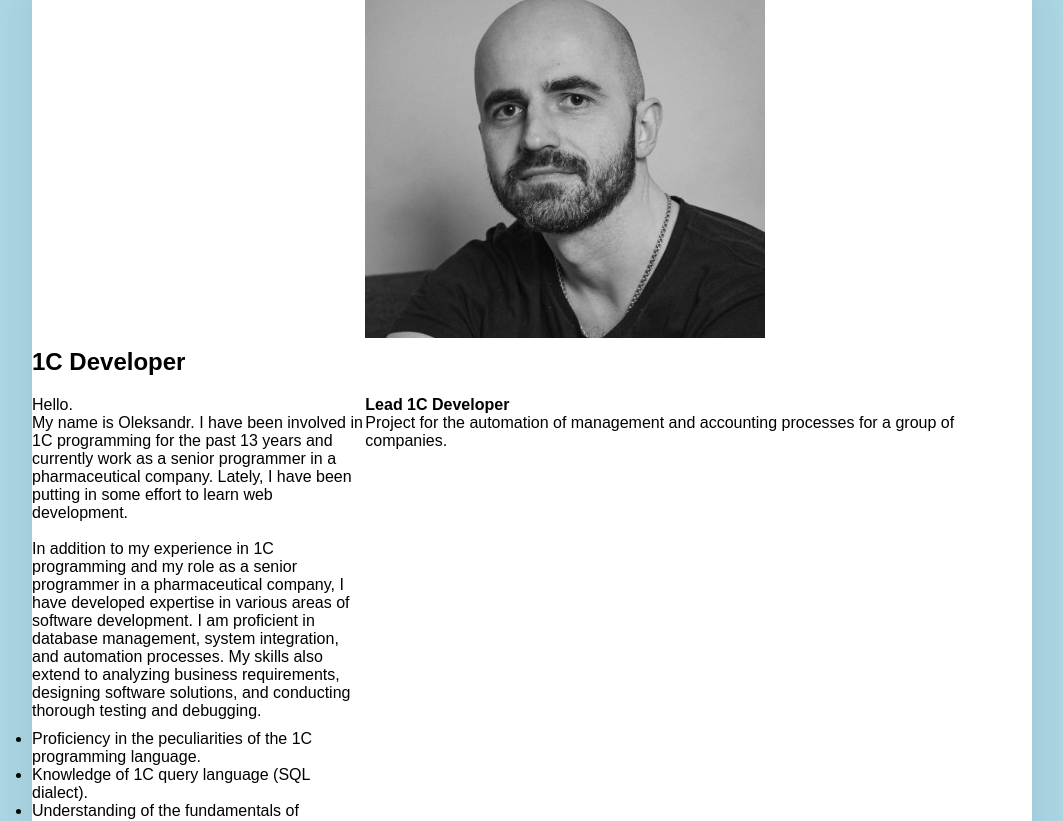
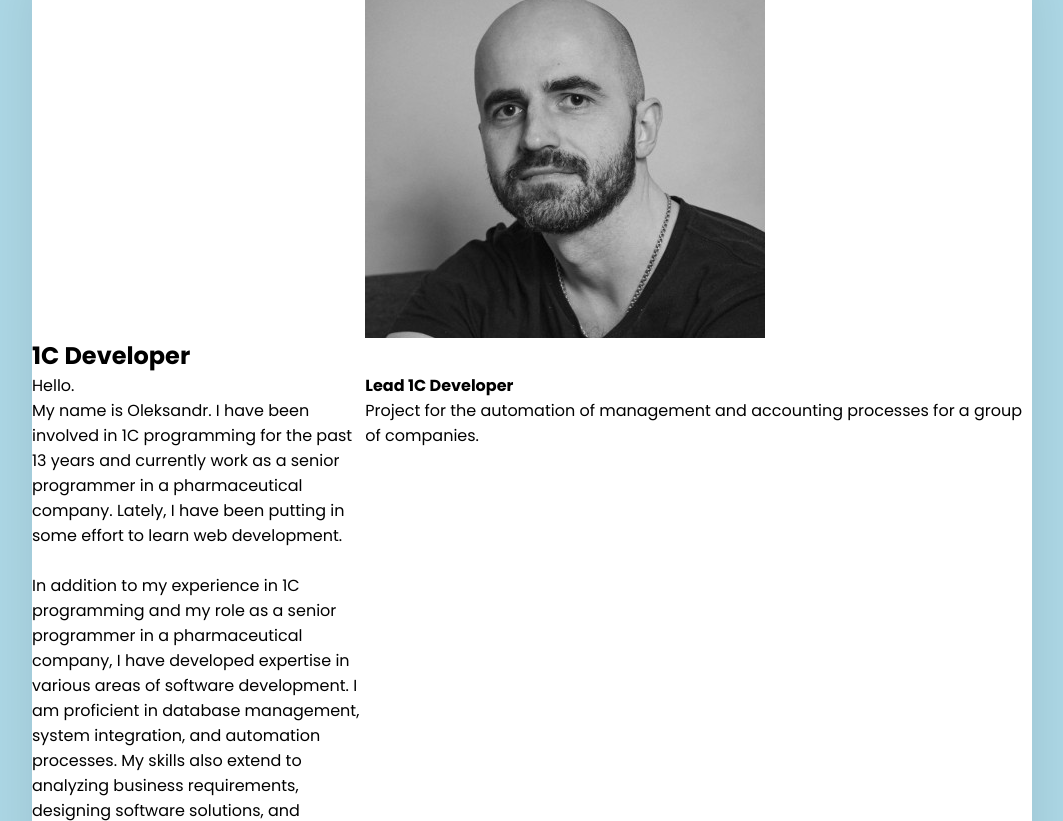
Before and after one commit to alex-tuz/homepage, a plain HTML site: page index.html in a window 1280 px wide. Shown: the part 112-933 px from the top of the page, without its empty margins (108-1171 px from the left). Drawn offline with Linux system fonts and the light colour scheme.

Commit message:
+ Use the main font

```diff
--- a/index.html
+++ b/index.html
@@ -4,6 +4,7 @@
     <meta charset="UTF-8" />
     <meta name="viewport" content="width=device-width, initial-scale=1" />
     <title>Resume</title>
+    <link rel="stylesheet" href="https://fonts.googleapis.com/css2?family=Poppins:ital,wght@0,400;0,700;1,400;1,700&display=swap">
     <link rel="stylesheet" href="styles.css" />
   </head>
   <body>
```
